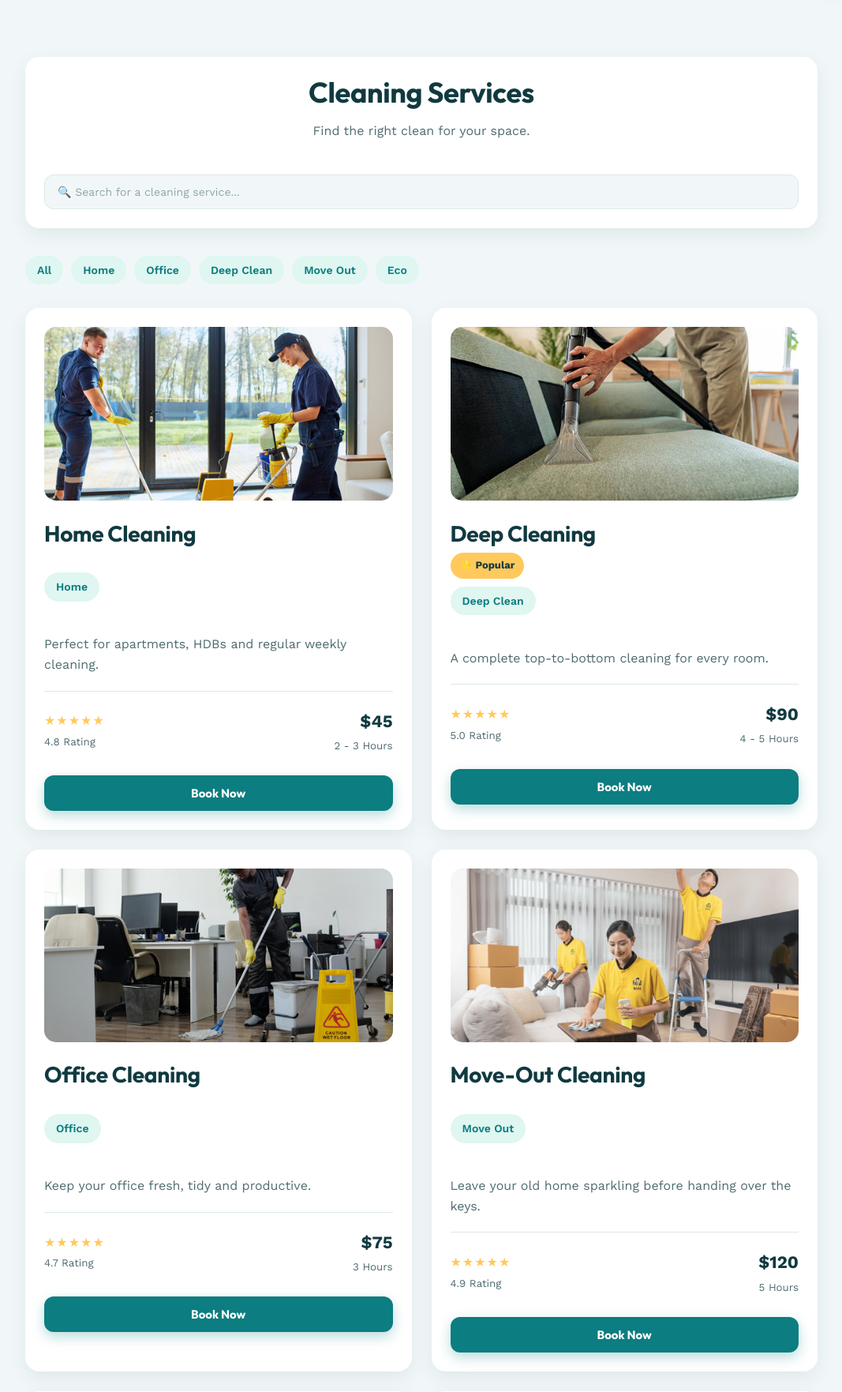
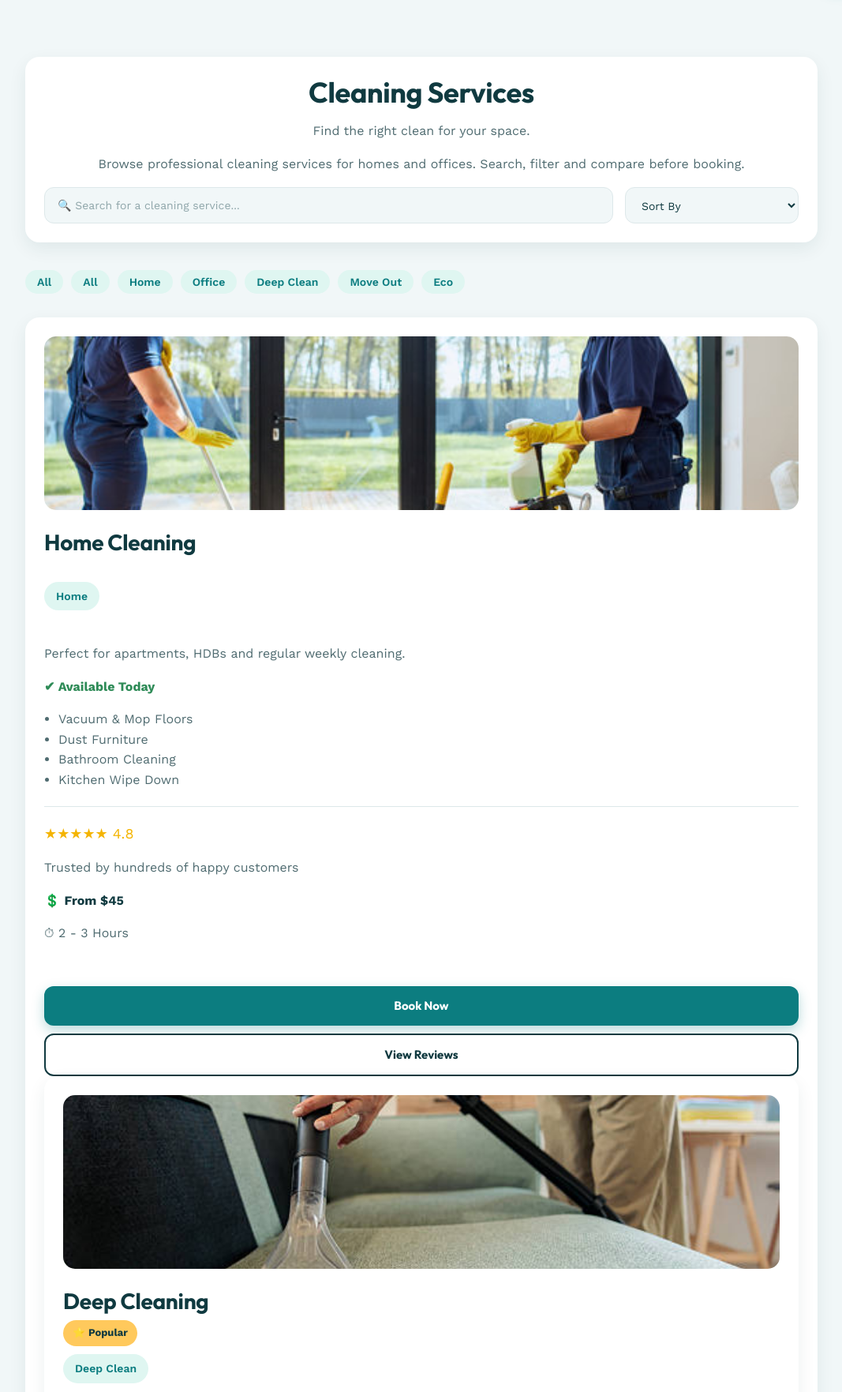
Before and after one commit to Hao-Jun-rp/C270-Team2, a Flask app: page /listings in a window 1280 px wide. Shown: the part 81-1844 px from the top of the page at 79% size, without its empty margins (106-1173 px from the left). Run offline with Flask 3, Linux system fonts and the light colour scheme.

Commit message:
Enhance listings features
Added search and sort functionality for cleaning services.

```diff
--- a/app/listings/templates/listings/index.html
+++ b/app/listings/templates/listings/index.html
@@ -13,13 +13,29 @@
             Find the right clean for your space.
         </p>
 
-        <br>
+        <p class="text-muted">
+            Browse professional cleaning services for homes and offices. Search, filter and compare before booking.
+        </p>
+
+        <div style="display:flex; gap:15px; flex-wrap:wrap;">
 
             <input
+                id="searchInput"
                 class="input"
                 type="text"
                 placeholder="🔍 Search for a cleaning service..."
+                onkeyup="searchServices()"
+                style="flex:1;"
             >
+
+            <select class="input" id="sortSelect" onchange="sortServices()" style="max-width:220px;">
+                <option value="">Sort By</option>
+                <option value="priceLow">Price (Lowest)</option>
+                <option value="priceHigh">Price (Highest)</option>
+                <option value="rating">Highest Rating</option>
+            </select>
+
+        </div>
 
     </div>
 
@@ -27,11 +43,24 @@
 
         <div style="display:flex; gap:10px; flex-wrap:wrap; margin-bottom:30px;">
 
+            <button
+                class="pill"
+                onclick="filterCategory('All')"
+                style="border:none; cursor:pointer;"
+            >
+                All
+            </button>
+
+
             {% for category in categories %}
 
-            <span class="pill">
+            <button
+                class="pill"
+                onclick="filterCategory('{{ category }}')"
+                style="border:none; cursor:pointer;"
+            >
                 {{ category }}
-            </span>
+            </button>
 
             {% endfor %}
 
@@ -40,7 +69,9 @@
 
     <!-- Service Cards -->
 
+
         <div
+            class="service-grid"
             style="
                 display:grid;
                 grid-template-columns:repeat(auto-fit,minmax(320px,1fr));
@@ -50,7 +81,13 @@
 
         {% for service in services %}
 
-        <div class="card card-raised">
+       <div
+            class="card card-raised service-card"
+            data-name="{{ service.name }}"
+            data-category="{{ service.category }}"
+            data-price="{{ service.price }}"
+            data-rating="{{ service.rating }}"
+        >
 
         <img
             src="{{ url_for('static', filename='images/' + service.image) }}"
@@ -97,39 +134,66 @@
                 {{ service.description }}
             </p>
 
+            <p style="color:#2E8B57; font-weight:bold;">
+                ✔ Available Today
+            </p>
+
+            <ul class="text-muted" style="padding-left:18px;">
+
+            {% if service.category == "Home" %}
+            <li>Vacuum & Mop Floors</li>
+            <li>Dust Furniture</li>
+            <li>Bathroom Cleaning</li>
+            <li>Kitchen Wipe Down</li>
+
+            {% elif service.category == "Office" %}
+            <li>Desk Sanitising</li>
+            <li>Meeting Rooms</li>
+            <li>Pantry Cleaning</li>
+            <li>Trash Removal</li>
+
+            {% elif service.category == "Deep Clean" %}
+            <li>Inside Cabinets</li>
+            <li>Windows</li>
+            <li>Behind Furniture</li>
+            <li>Full Bathroom Scrub</li>
+
+            {% elif service.category == "Move Out" %}
+            <li>Complete Property Cleaning</li>
+            <li>Kitchen Appliances</li>
+            <li>Floors & Windows</li>
+
+            {% else %}
+            <li>Eco-Friendly Products</li>
+            <li>Non-Toxic Cleaning</li>
+            <li>Safe For Pets & Children</li>
+
+            {% endif %}
+
+            </ul>
+
             <hr style="border:none; border-top:1px solid #DDE8EA; margin:20px 0;">
-
-            <div
-                style="
-                display:flex;
-                justify-content:space-between;
-                align-items:center;
-                "
-            >
 
             <div>
 
-                    <div class="stars">
-                        ★★★★★
-                    </div>
+                <div>
 
-                    <small class="text-muted">
-                        {{ service.rating }} Rating
-                    </small>
+                    <div style="margin-top:15px;">
 
-                </div>
+                        <p style="color:#F4B400; font-size:18px; margin-bottom:5px;">
+                            ★★★★★ {{ service.rating }}
+                        </p>
+                        <p class="text-muted">
+                            Trusted by hundreds of happy customers
+                        </p>
 
-                <div style="text-align:right;">
+                        <p>
+                            💲 <strong>From ${{ service.price }}</strong>
+                        </p>
 
-                    <strong style="font-size:22px;">
-                        ${{ service.price }}
-                    </strong>
-
-                    <br>
-
-                    <small class="text-muted">
-                        {{ service.duration }}
-                    </small>
+                        <p class="text-muted">
+                            ⏱ {{ service.duration }}
+                        </p>
 
                     </div>
 
@@ -137,14 +201,41 @@
 
             <br>
 
-            <button
+            <a href="{{ url_for('booking.index',
+                                service=service.name,
+                                price=service.price) }}"
                 class="btn btn-primary"
-                style="width:100%; justify-content:center;"
+                style="
+                display:flex;
+                justify-content:center;
+                width:100%;
+                text-decoration:none;
+                margin-top:12px;
+                "
             >
+
                 Book Now
-            </button>
 
+            </a>
+
+                <a
+                    href="href="{{ url_for('reviews.index', service=service.name) }}""
+                    class="btn"
+                    style="
+                        display:flex;
+                        justify-content:center;
+                        margin-top:10px;
+                        text-decoration:none;
+                        background:white;
+                        color:#103A40;
+                        border:2px solid #103A40;
+                    "
+                >
+                    View Reviews
+                </a>
                 </div>
+
+
 
 {% endfor %}
 
@@ -152,4 +243,80 @@
 
 </div>
 
+  <script>
+
+function searchServices() {
+
+    let input = document.getElementById("searchInput").value.toLowerCase();
+
+    let cards = document.querySelectorAll(".service-card");
+
+    cards.forEach(card => {
+
+        let search = (
+            card.dataset.name +
+            " " +
+            card.dataset.category
+        ).toLowerCase();
+
+        if(search.includes(input)){
+            card.style.display="block";
+        }
+        else{
+            card.style.display="none";
+        }
+
+    });
+
+}
+
+function filterCategory(category) {
+
+    let cards = document.querySelectorAll(".service-card");
+
+    cards.forEach(card => {
+
+        if (category === "All") {
+            card.style.display = "block";
+            return;
+        }
+
+        if (card.dataset.category === category) {
+            card.style.display = "block";
+        } else {
+            card.style.display = "none";
+        }
+
+    });
+
+}
+
+function sortServices() {
+
+    const container = document.querySelector(".service-grid");
+
+    const cards = Array.from(document.querySelectorAll(".service-card"));
+
+    const sort = document.getElementById("sortSelect").value;
+
+    cards.sort(function (a, b) {
+
+        if (sort === "priceLow")
+            return Number(a.dataset.price) - Number(b.dataset.price);
+
+        if (sort === "priceHigh")
+            return Number(b.dataset.price) - Number(a.dataset.price);
+
+        if (sort === "rating")
+            return Number(b.dataset.rating) - Number(a.dataset.rating);
+
+        return 0;
+
+    });
+
+    cards.forEach(card => container.appendChild(card));
+
+}
+
+</script>
 {% endblock %}
```
Lines whose indentation alone changed are shown as unchanged.
